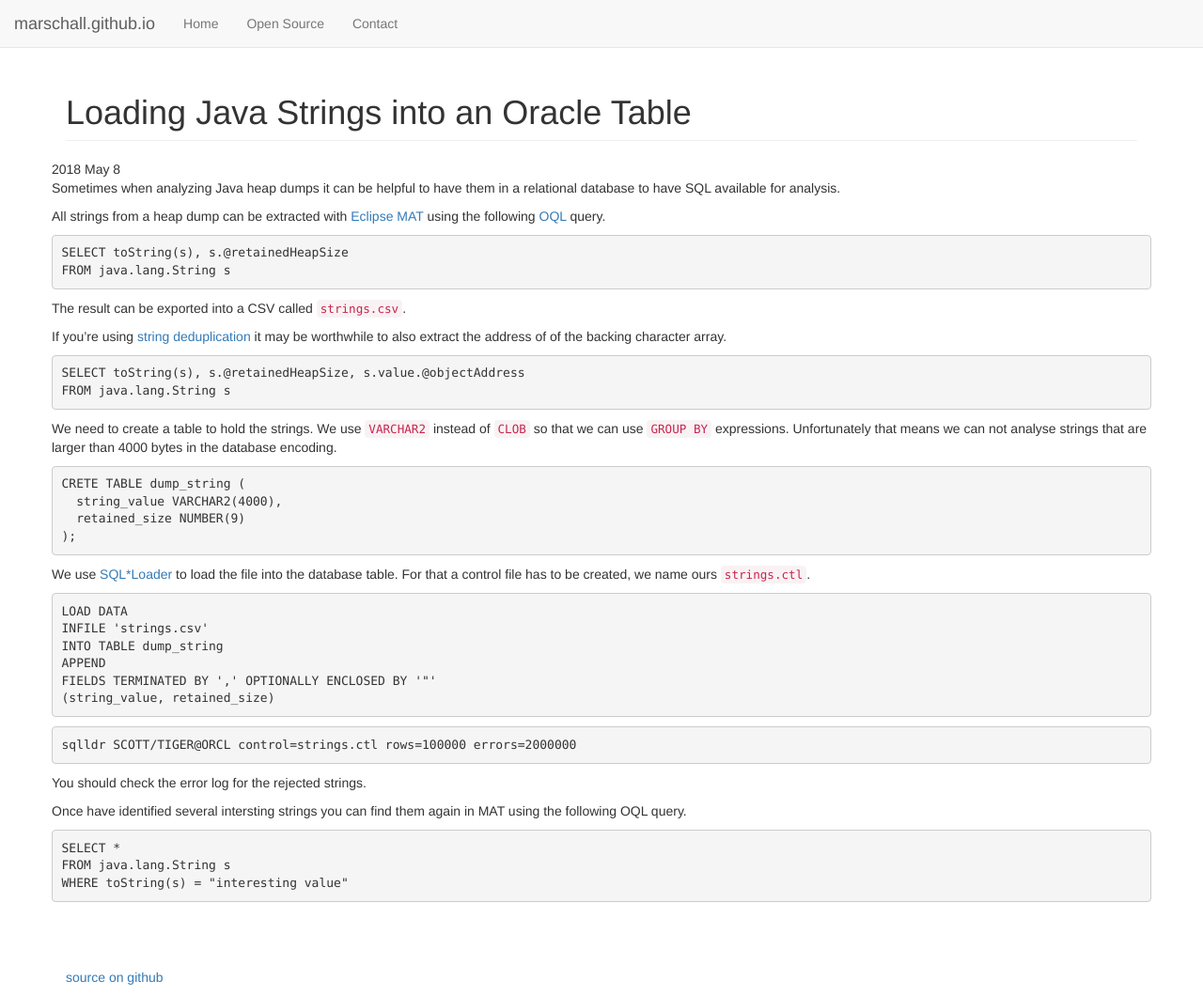
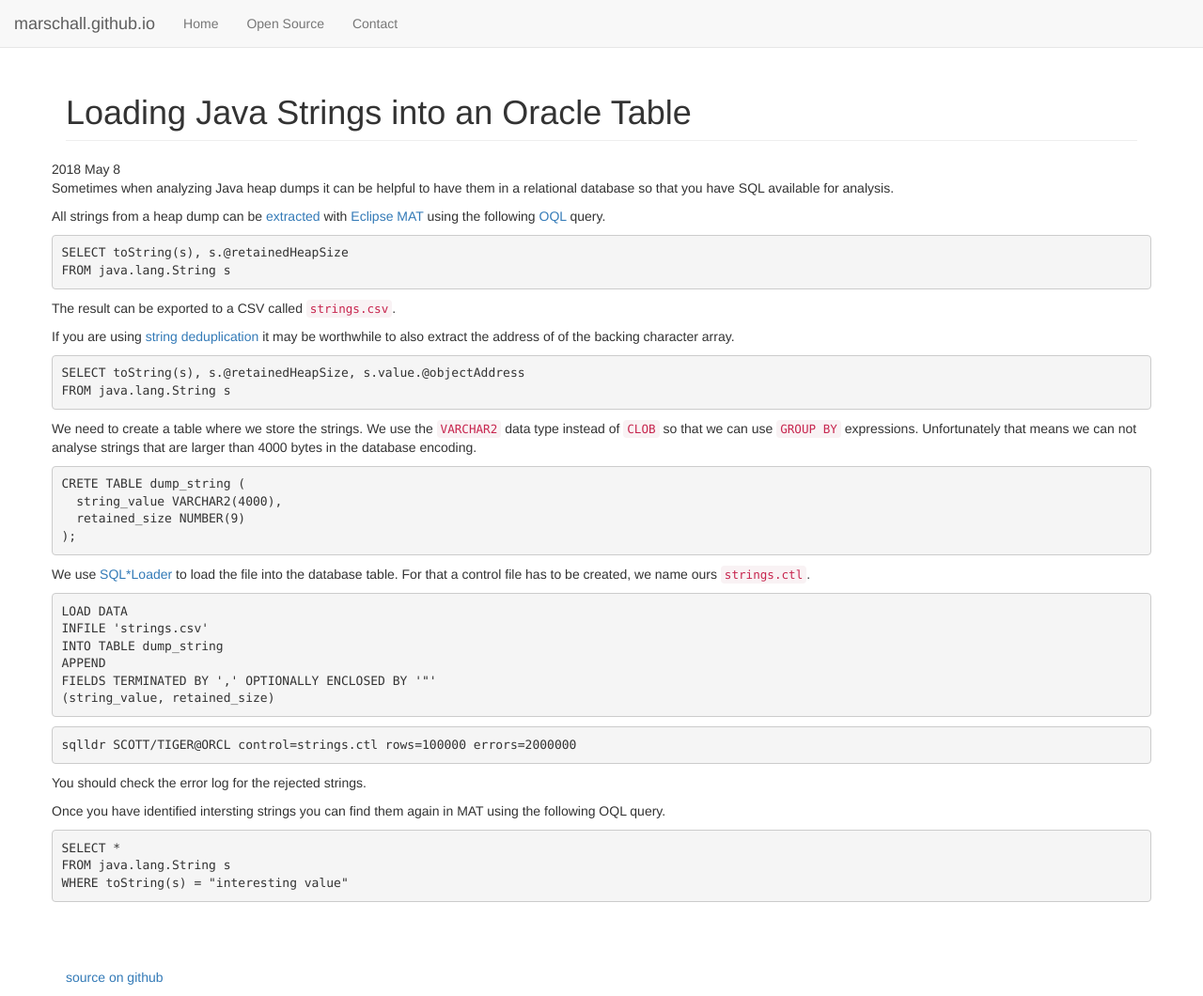
Before and after one commit to marschall/marschall.github.com, a Jekyll site: the page built from _posts/2018-05-08-java-strings-to-oracle-table.md, in a window 1280 px wide and 1060 px high. Shown: the whole window at 94% size. Built offline with Jekyll 4.4.1, drawn with Linux system fonts in a browser that asks for light colours.

Commit message:
publish strings

````diff
--- a/_posts/2018-05-08-java-strings-to-oracle-table.md
+++ b/_posts/2018-05-08-java-strings-to-oracle-table.md
@@ -3,25 +3,25 @@ layout: post
 title:  Loading Java Strings into an Oracle Table
 ---
 
-Sometimes when analyzing Java heap dumps it can be helpful to have them in a relational database to have SQL available for analysis.
+Sometimes when analyzing Java heap dumps it can be helpful to have them in a relational database so that you have SQL available for analysis.
 
-All strings from a heap dump can be extracted with [Eclipse MAT](https://www.eclipse.org/mat/) using the following [OQL](https://help.eclipse.org/neon/index.jsp?topic=%2Forg.eclipse.mat.ui.help%2Freference%2Foqlsyntax.html) query.
+All strings from a heap dump can be [extracted](https://help.eclipse.org/mars/index.jsp?topic=%2Forg.eclipse.mat.ui.help%2Ftasks%2Fqueryingheapobjects.html) with [Eclipse MAT](https://www.eclipse.org/mat/) using the following [OQL](https://help.eclipse.org/neon/index.jsp?topic=%2Forg.eclipse.mat.ui.help%2Freference%2Foqlsyntax.html) query.
 
 ```
 SELECT toString(s), s.@retainedHeapSize
 FROM java.lang.String s
 ```
 
-The result can be exported into a CSV called `strings.csv`.
+The result can be exported to a CSV called `strings.csv`.
 
-If you're using [string deduplication](http://openjdk.java.net/jeps/192) it may be worthwhile to also extract the address of of the backing character array.
+If you are using [string deduplication](http://openjdk.java.net/jeps/192) it may be worthwhile to also extract the address of of the backing character array.
 
 ```
 SELECT toString(s), s.@retainedHeapSize, s.value.@objectAddress
 FROM java.lang.String s
 ```
 
-We need to create a table to hold the strings. We use `VARCHAR2` instead of `CLOB` so that we can use `GROUP BY` expressions. Unfortunately that means we can not analyse strings that are larger than 4000 bytes in the database encoding.
+We need to create a table where we store the strings. We use the `VARCHAR2` data type instead of `CLOB` so that we can use `GROUP BY` expressions. Unfortunately that means we can not analyse strings that are larger than 4000 bytes in the database encoding.
 
 ```sql
 CRETE TABLE dump_string (
@@ -47,7 +47,7 @@ sqlldr SCOTT/TIGER@ORCL control=strings.ctl rows=100000 errors=2000000
 
 You should check the error log for the rejected strings.
 
-Once have identified several intersting strings you can find them again in MAT using the following OQL query.
+Once you have identified intersting strings you can find them again in MAT using the following OQL query.
 
 ```
 SELECT *
````
